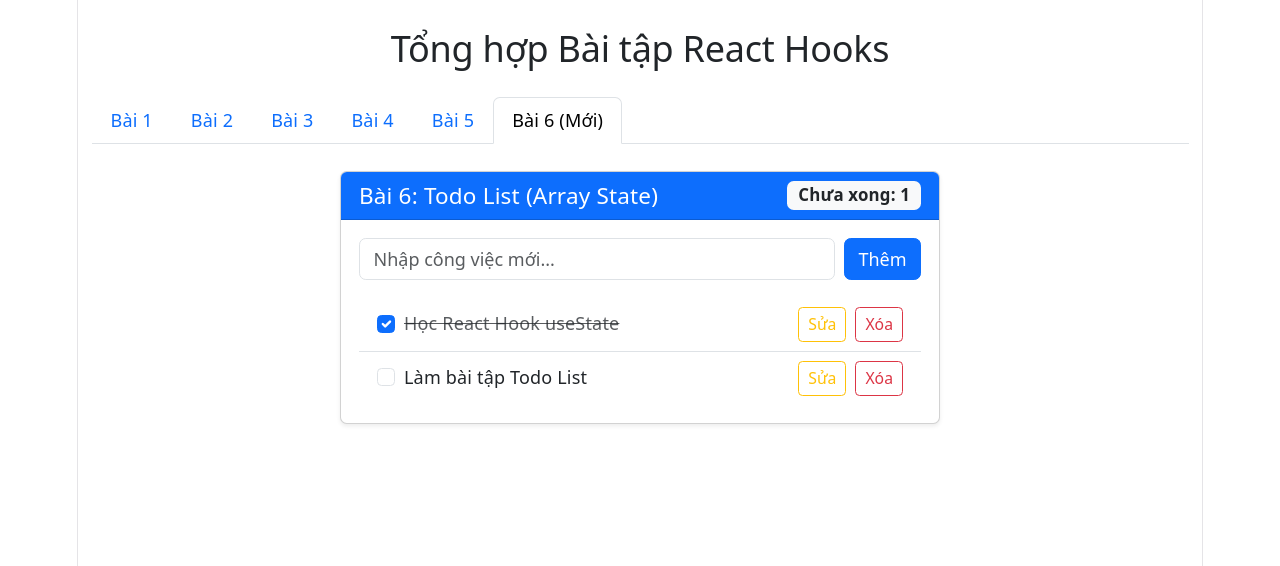
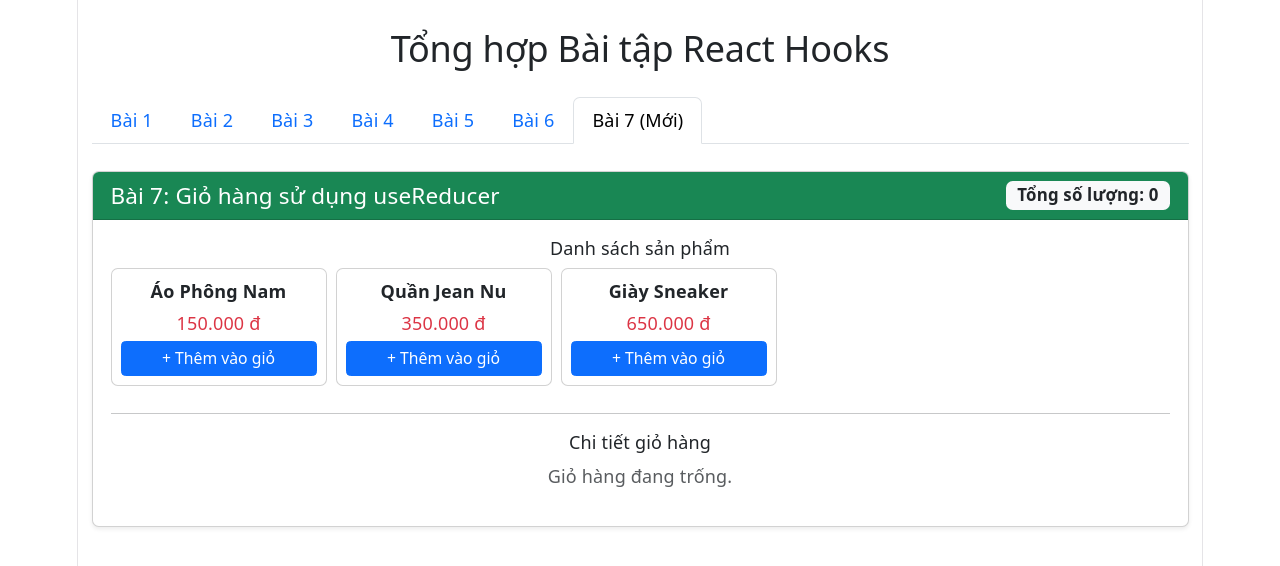
Before and after one commit to haotruong270704-lgtm/FER202FALL2026, a React (Vite) app in the folder slot9/es6-react-ui/: page / in a window 1280 px wide. Shown: the top 566 px of the page. Built offline with nearby package versions, Linux system fonts and the light colour scheme.

Commit message:
feat(slot9): add CartReducer component with useReducer functionality

```diff
--- a/slot9/es6-react-ui/src/App.jsx
+++ b/slot9/es6-react-ui/src/App.jsx
@@ -3,38 +3,38 @@ import { useState } from 'react';
 import Container from 'react-bootstrap/Container';
 import Nav from 'react-bootstrap/Nav';
 
-// Import lại tất cả component bài 1-5 bạn đã tạo
-import QuantityCart from './components/QuantityCart'; // Bài 1 (ví dụ tên component của bạn)
-import ProfilePreview from './components/ProfilePreview'; // Bài 2
-import ProductFilter from './components/ProductFilter'; // Bài 3
-import RegisterFormBasic from './components/RegisterFormBasic'; // Bài 4
-import RegisterFormValidation from './components/RegisterFormValidation'; // Bài 5
-import TodoList from './components/TodoList'; // Bài 6 vừa làm
+import QuantityCart from './components/QuantityCart';
+import ProfilePreview from './components/ProfilePreview';
+import ProductFilter from './components/ProductFilter';
+import RegisterFormBasic from './components/RegisterFormBasic';
+import RegisterFormValidation from './components/RegisterFormValidation';
+import TodoList from './components/TodoList';
+import CartReducer from './components/CartReducer'; // Bài 7
 
 function App() {
-  const [activeTab, setActiveTab] = useState('bai6');
+  const [activeTab, setActiveTab] = useState('bai7');
 
   return (
     <Container className="py-4">
       <h2 className="text-center mb-4">Tổng hợp Bài tập React Hooks</h2>
 
-      {/* Thanh Menu chọn bài */}
       <Nav variant="tabs" activeKey={activeTab} onSelect={(selectedKey) => setActiveTab(selectedKey)} className="mb-4">
         <Nav.Item><Nav.Link eventKey="bai1">Bài 1</Nav.Link></Nav.Item>
         <Nav.Item><Nav.Link eventKey="bai2">Bài 2</Nav.Link></Nav.Item>
         <Nav.Item><Nav.Link eventKey="bai3">Bài 3</Nav.Link></Nav.Item>
         <Nav.Item><Nav.Link eventKey="bai4">Bài 4</Nav.Link></Nav.Item>
         <Nav.Item><Nav.Link eventKey="bai5">Bài 5</Nav.Link></Nav.Item>
-        <Nav.Item><Nav.Link eventKey="bai6">Bài 6 (Mới)</Nav.Link></Nav.Item>
+        <Nav.Item><Nav.Link eventKey="bai6">Bài 6</Nav.Link></Nav.Item>
+        <Nav.Item><Nav.Link eventKey="bai7">Bài 7 (Mới)</Nav.Link></Nav.Item>
       </Nav>
 
-      {/* Hiển thị bài tập tương ứng */}
       {activeTab === 'bai1' && <QuantityCart />}
       {activeTab === 'bai2' && <ProfilePreview />}
       {activeTab === 'bai3' && <ProductFilter />}
       {activeTab === 'bai4' && <RegisterFormBasic />}
       {activeTab === 'bai5' && <RegisterFormValidation />}
       {activeTab === 'bai6' && <TodoList />}
+      {activeTab === 'bai7' && <CartReducer />}
     </Container>
   );
 }
--- /dev/null
+++ b/slot9/es6-react-ui/src/components/CartReducer.jsx
@@ -0,0 +1,192 @@
+// src/components/CartReducer.jsx
+import { useReducer } from 'react';
+import Card from 'react-bootstrap/Card';
+import Table from 'react-bootstrap/Table';
+import Button from 'react-bootstrap/Button';
+import Badge from 'react-bootstrap/Badge';
+import Row from 'react-bootstrap/Row';
+import Col from 'react-bootstrap/Col';
+
+// Danh sách sản phẩm mẫu
+const PRODUCTS = [
+  { id: 101, name: 'Áo Phông Nam', price: 150000 },
+  { id: 102, name: 'Quần Jean Nu', price: 350000 },
+  { id: 103, name: 'Giày Sneaker', price: 650000 },
+];
+
+// Trạng thái ban đầu
+const initialState = {
+  items: [],
+};
+
+// Định nghĩa Reducer
+const cartReducer = (state, action) => {
+  switch (action.type) {
+    case 'ADD_TO_CART': {
+      const existingIndex = state.items.findIndex((item) => item.id === action.payload.id);
+      if (existingIndex > -1) {
+        const updatedItems = [...state.items];
+        updatedItems[existingIndex] = {
+          ...updatedItems[existingIndex],
+          quantity: updatedItems[existingIndex].quantity + 1,
+        };
+        return { ...state, items: updatedItems };
+      }
+      return {
+        ...state,
+        items: [...state.items, { ...action.payload, quantity: 1 }],
+      };
+    }
+
+    case 'INCREASE_QUANTITY': {
+      return {
+        ...state,
+        items: state.items.map((item) =>
+          item.id === action.payload ? { ...item, quantity: item.quantity + 1 } : item
+        ),
+      };
+    }
+
+    case 'DECREASE_QUANTITY': {
+      return {
+        ...state,
+        items: state.items
+          .map((item) =>
+            item.id === action.payload ? { ...item, quantity: item.quantity - 1 } : item
+          )
+          .filter((item) => item.quantity > 0),
+      };
+    }
+
+    case 'REMOVE_FROM_CART': {
+      return {
+        ...state,
+        items: state.items.filter((item) => item.id !== action.payload),
+      };
+    }
+
+    case 'CLEAR_CART': {
+      return { ...state, items: [] };
+    }
+
+    default:
+      return state;
+  }
+};
+
+const CartReducer = () => {
+  const [cartState, dispatch] = useReducer(cartReducer, initialState);
+
+  const totalPrice = cartState.items.reduce(
+    (sum, item) => sum + item.price * item.quantity,
+    0
+  );
+
+  const totalQuantity = cartState.items.reduce((sum, item) => sum + item.quantity, 0);
+
+  return (
+    <Card className="shadow-sm my-4">
+      <Card.Header as="h5" className="bg-success text-white d-flex justify-content-between align-items-center">
+        <span>Bài 7: Giỏ hàng sử dụng useReducer</span>
+        <Badge bg="light" text="dark">
+          Tổng số lượng: {totalQuantity}
+        </Badge>
+      </Card.Header>
+      <Card.Body>
+        <Row className="mb-4">
+          <Col md={12}>
+            <h6>Danh sách sản phẩm</h6>
+            <div className="d-flex gap-2 flex-wrap">
+              {PRODUCTS.map((prod) => (
+                <Card key={prod.id} style={{ width: '12rem' }} className="p-2 text-center">
+                  <strong>{prod.name}</strong>
+                  <span className="text-danger my-1">{prod.price.toLocaleString('vi-VN')} đ</span>
+                  <Button
+                    variant="primary"
+                    size="sm"
+                    onClick={() => dispatch({ type: 'ADD_TO_CART', payload: prod })}
+                  >
+                    + Thêm vào giỏ
+                  </Button>
+                </Card>
+              ))}
+            </div>
+          </Col>
+        </Row>
+
+        <hr />
+
+        <h6>Chi tiết giỏ hàng</h6>
+        {cartState.items.length === 0 ? (
+          <p className="text-muted">Giỏ hàng đang trống.</p>
+        ) : (
+          <>
+            <Table striped bordered hover responsive size="sm">
+              <thead>
+                <tr>
+                  <th>Sản phẩm</th>
+                  <th>Đơn giá</th>
+                  <th className="text-center">Số lượng</th>
+                  <th>Thành tiền</th>
+                  <th className="text-center">Thao tác</th>
+                </tr>
+              </thead>
+              <tbody>
+                {cartState.items.map((item) => (
+                  <tr key={item.id}>
+                    <td>{item.name}</td>
+                    <td>{item.price.toLocaleString('vi-VN')} đ</td>
+                    <td className="text-center">
+                      <Button
+                        variant="outline-secondary"
+                        size="sm"
+                        className="me-1 px-2"
+                        onClick={() => dispatch({ type: 'DECREASE_QUANTITY', payload: item.id })}
+                      >
+                        -
+                      </Button>
+                      <span className="fw-bold mx-2">{item.quantity}</span>
+                      <Button
+                        variant="outline-secondary"
+                        size="sm"
+                        className="ms-1 px-2"
+                        onClick={() => dispatch({ type: 'INCREASE_QUANTITY', payload: item.id })}
+                      >
+                        +
+                      </Button>
+                    </td>
+                    <td>{(item.price * item.quantity).toLocaleString('vi-VN')} đ</td>
+                    <td className="text-center">
+                      <Button
+                        variant="danger"
+                        size="sm"
+                        onClick={() => dispatch({ type: 'REMOVE_FROM_CART', payload: item.id })}
+                      >
+                        Xóa
+                      </Button>
+                    </td>
+                  </tr>
+                ))}
+              </tbody>
+            </Table>
+
+            <div className="d-flex justify-content-between align-items-center mt-3">
+              <Button
+                variant="outline-danger"
+                size="sm"
+                onClick={() => dispatch({ type: 'CLEAR_CART' })}
+              >
+                Xóa tất cả
+              </Button>
+              <h5 className="mb-0 text-primary">
+                Tổng thanh toán: {totalPrice.toLocaleString('vi-VN')} đ
+              </h5>
+            </div>
+          </>
+        )}
+      </Card.Body>
+    </Card>
+  );
+};
+
+export default CartReducer;
```
